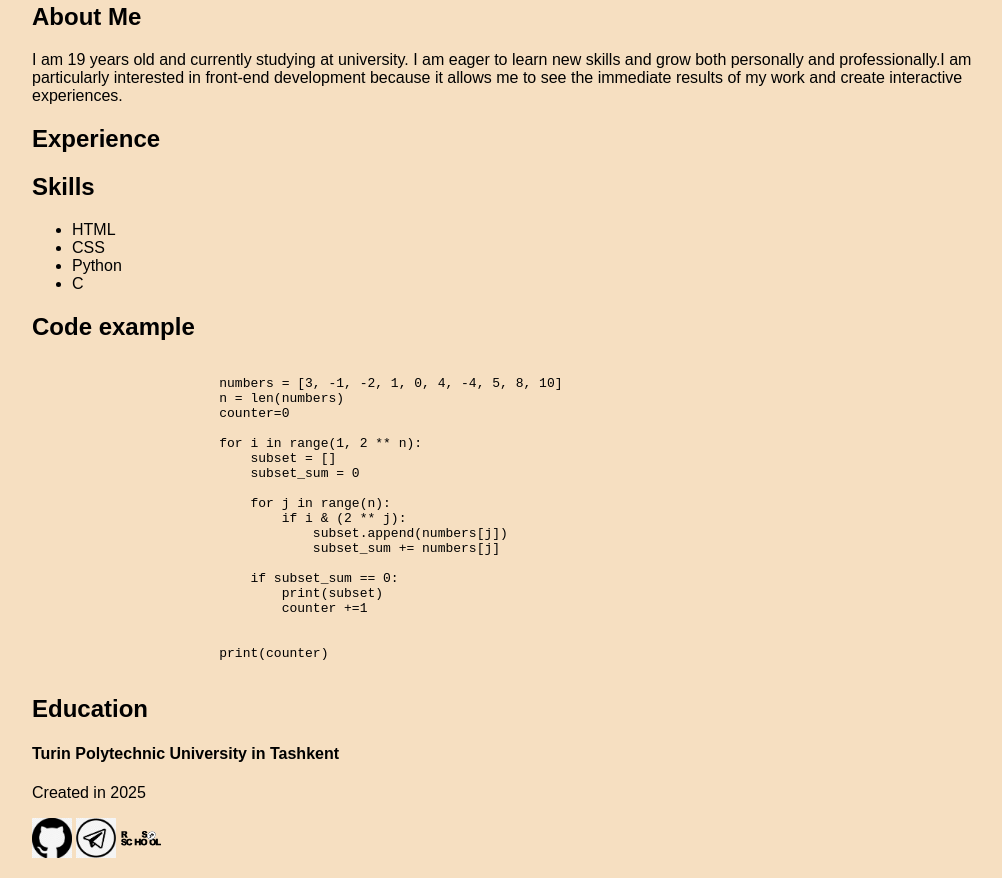
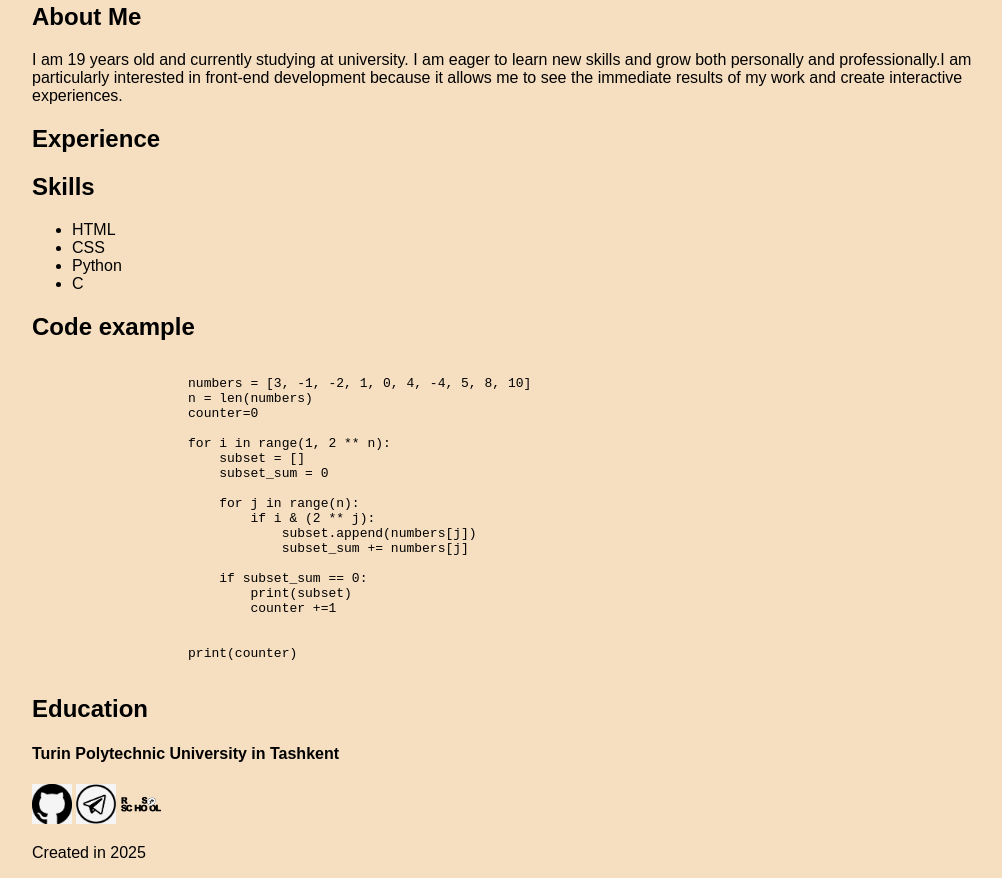
Before and after one commit to Fayzullo05/rsschool-cv, a plain HTML site: page index.html in a window 1280 px wide. Shown: the part 596-1474 px from the top of the page, without its empty margins (128-1130 px from the left). Drawn offline with Linux system fonts and the light colour scheme.

Commit message:
fix: deal with indentation problem and footer

```diff
--- a/index.html
+++ b/index.html
@@ -67,7 +67,7 @@
                         subset_sum = 0
 
                         for j in range(n):
-                                if i & (2 ** j):
+                            if i &amp; (2 ** j):
                                 subset.append(numbers[j])
                                 subset_sum += numbers[j]
 
@@ -86,13 +86,12 @@
             </section>
         </section>
     </main>
-        <section class="footer">
-            <p>Created in 2025</p>
-        <footer>
+
+    <footer class="footer">
         <a href="https://github.com/Fayzullo05"><img src="assets/img/githubicon.jpg" alt="My GitHub" height="40" width="40"></a>
         <a href="https://t.me/Fayzullo05"><img src="assets/img/telegramicon.png" alt="My Telegram" height="40" width="40"></a>
         <a href="https://rs.school/courses/javascript-ru"><img src="assets/img/rs-school-logo.svg" alt="Course link" height="40" width="40"></a>
+        <p>Created in 2025</p>
     </footer>
 </body>
-
 </html>
```
Lines whose indentation alone changed are shown as unchanged.
